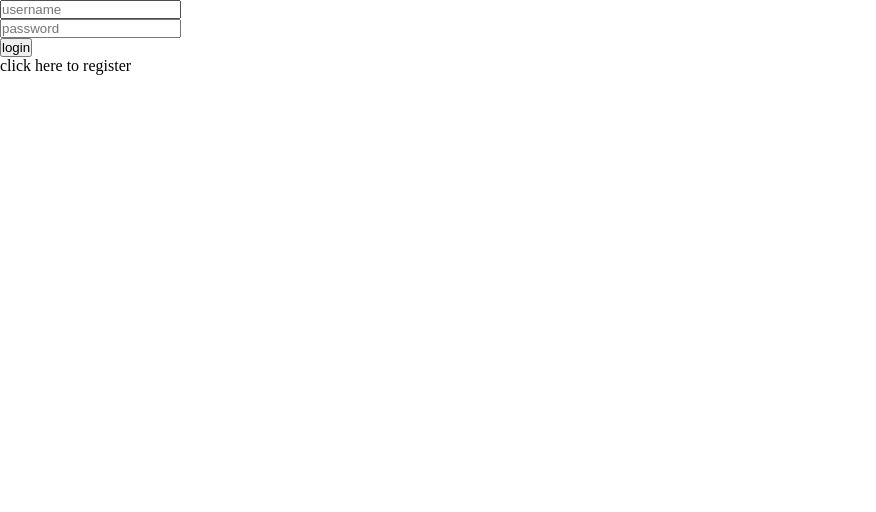
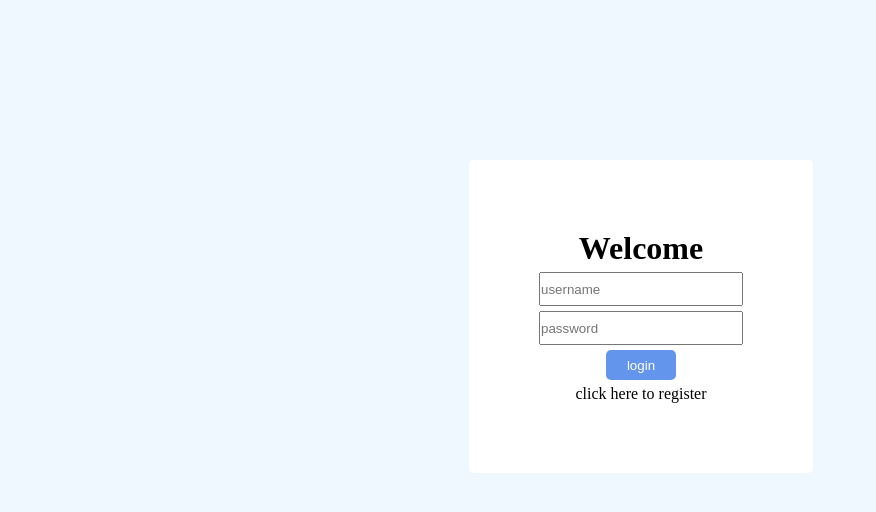
Before and after one commit to odinghosh/CE4010-Project, a React (Create React App) app in the folder frontend/: page / in a window 1280 px wide. Shown: the top 512 px of the page, without its empty margins (0-876 px from the left). Built offline with nearby package versions, Linux system fonts and the light colour scheme.

Commit message:
improved ui

```diff
--- a/frontend/src/css/registrationPage.css
+++ b/frontend/src/css/registrationPage.css
@@ -1,3 +1,39 @@
+* {
+    margin: 0;
+    padding: 0;
+}
+
+.registrationPage{
+    background-color: aliceblue;
+    height: 100vh;
+
+}
+
+.registrationFormWrapper{
+    position: absolute;
+    top: 20vh;
+    left: calc(50vw - 171px);
+    text-align: center;
+    background-color: white;
+    padding: 70px;
+    border-radius: 5px;
+
+
+}
+
 .registrationForm input {
     display: block;
+    margin: 5px auto;
+
+    width: 200px;
+    height: 30px;
+
 }
+
+.registrationForm input[type='submit']{
+    width: 70px;
+    background-color: cornflowerblue;
+    border: 0;
+    color:white;
+    border-radius: 5px;
+}
--- a/frontend/src/pages/registration.js
+++ b/frontend/src/pages/registration.js
@@ -59,7 +59,9 @@ export default function() {
     const [registered, setRegistered] = useState(true)
     return (
         <div className="registrationPage">
+            <div className="registrationFormWrapper">
             <form className="registrationForm" onSubmit={(registered)?login:register}>
+                <h1>Welcome</h1>
                 <input type='text' placeholder='username' name="username"></input>
                 <input type = 'password' placeholder="password" name="password"></input>
 
@@ -67,10 +69,14 @@ export default function() {
                 <input type = 'submit' value="register" ></input>:
                 <input type = 'submit' value="login" ></input>
                 }
-            </form>
+
             <a onClick={() => {
                 setRegistered(!registered)
             }}>click here to {(registered)? "register":"login"}</a>
+            </form>
+
+            </div>
+
         </div>
     )
 }
```
Also changed, not shown: 1 other file (tests, documents, lock files or other folders).
